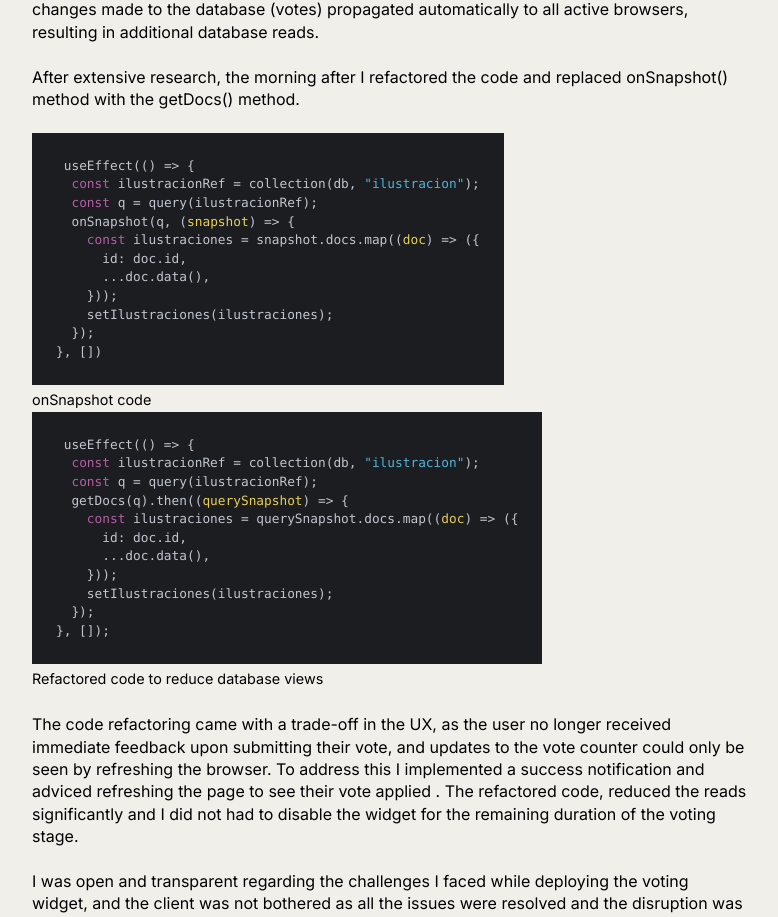
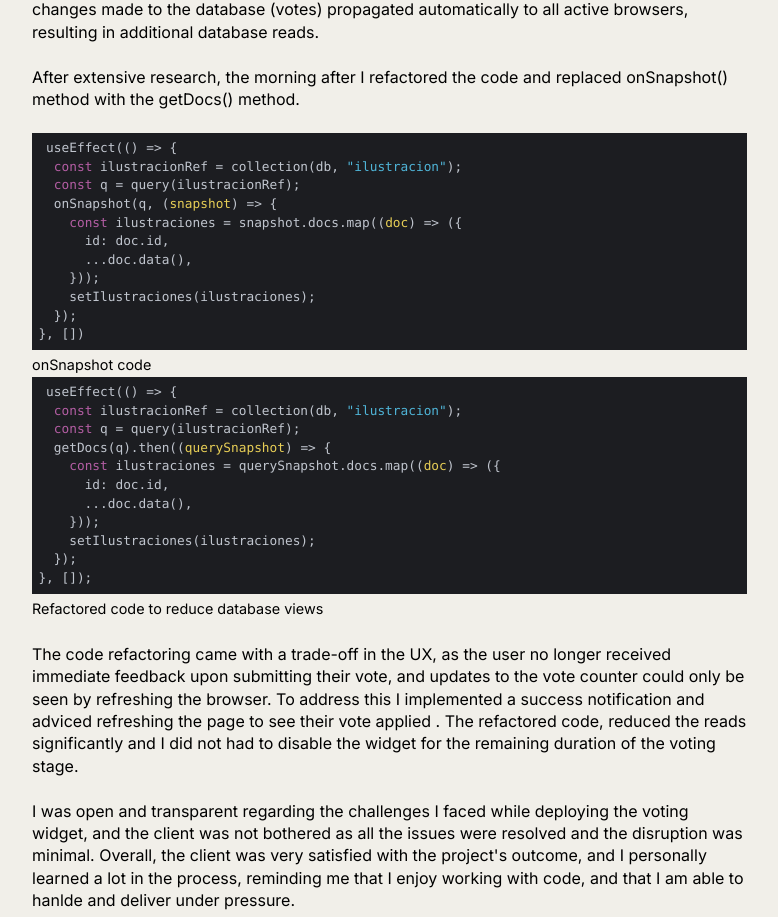
Before and after one commit to alejandra-rojas/portfolio, a React (Create React App) app: page /projects/theplanetisyourcanvas in a window 1280 px wide. Shown: the part 2476-3393 px from the top of the page, without its empty margins (64-842 px from the left). Built offline with nearby package versions, Linux system fonts and the light colour scheme; a web font is replaced by a local one.

Commit message:
Syntax styles changes

```diff
--- a/src/pages/Project.module.css
+++ b/src/pages/Project.module.css
@@ -106,8 +106,6 @@ h2 {
 }
 
 .syntax {
-  width: fit-content;
-  padding: 1.5rem !important;
   font-size: 0.8rem;
   line-height: 1.1rem;
 }
```
